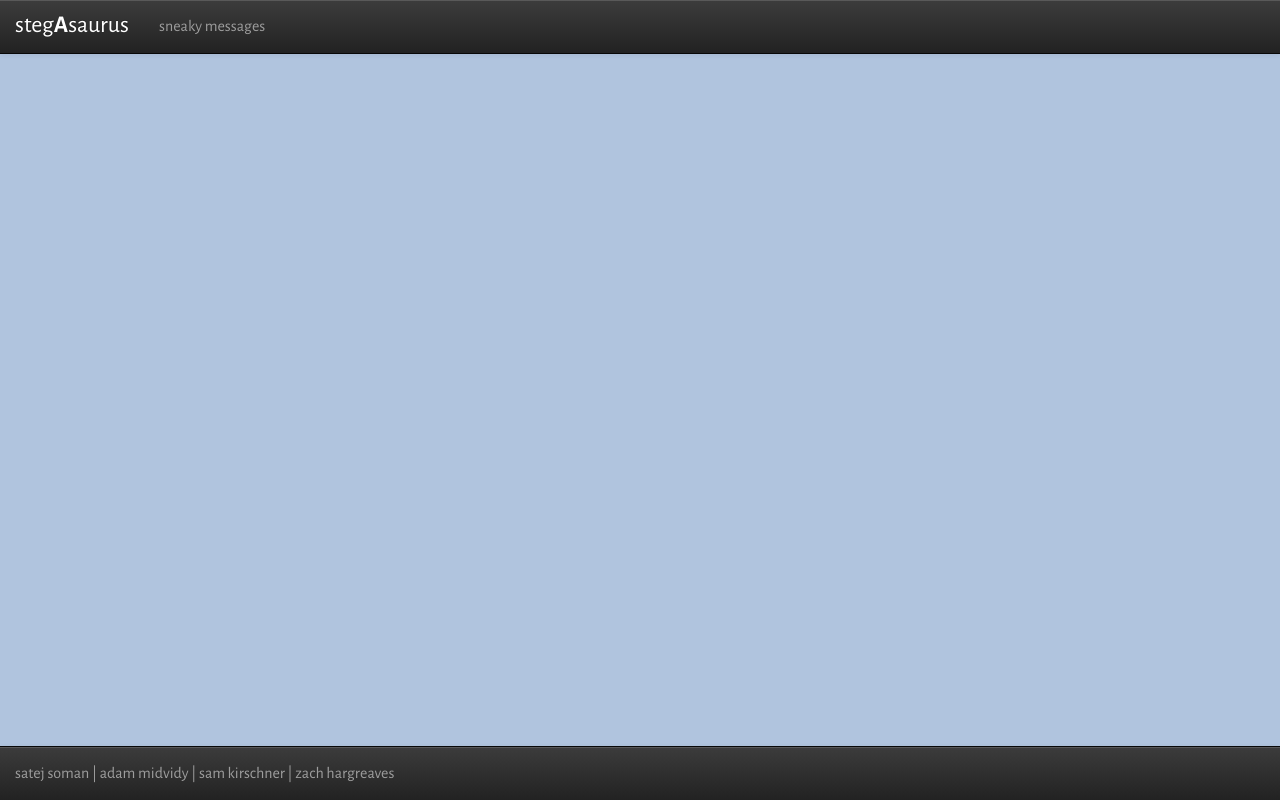
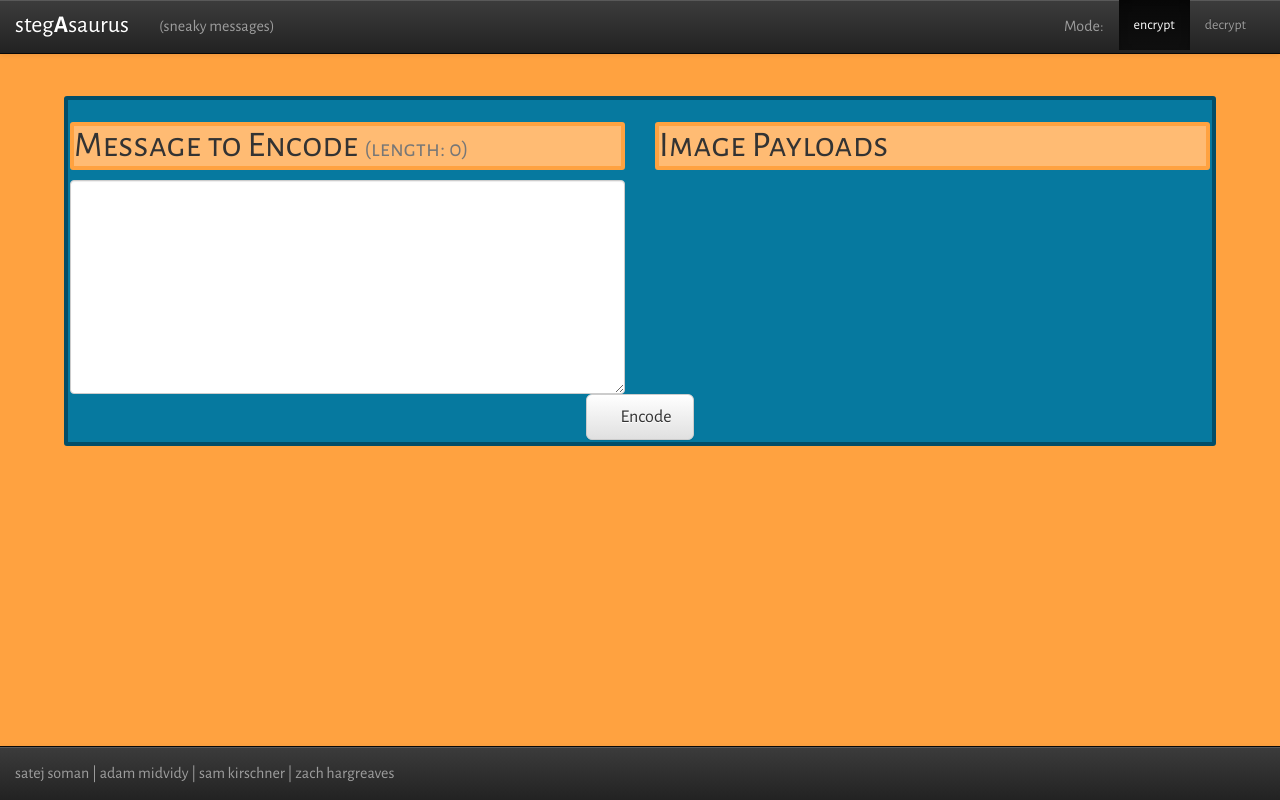
Before and after one commit to satej-soman/stegasaurus, a Flask app: page / in a window 1280 px wide. Run offline with Flask 2, Linux system fonts and the light colour scheme; some libraries are stand-ins or nearby versions.

Commit message:
things are starting to look pretty

```diff
--- a/app/static/steg.css
+++ b/app/static/steg.css
@@ -22,15 +22,50 @@
 	padding-right: 4px;
 }
 
-#map{
-	border: 2px solid black;
+#submit {
+	font-family: 'Alegreya Sans', sans-serif;
+	padding-right: 4px;
+	float: center;
+    margin-left: auto;
+    margin-right: auto;
+    width: 30%;
+}
+
+h1 {
+	font-family: 'Alegreya Sans SC', sans-serif;
+	background-color:#FFBB73;
+	border: 4px solid #FFA240;
+	border-radius: 3px;
+
+}
+/*#image-header, #text-header{
+	font-family: 'Alegreya Sans SC', sans-serif;
+	font-size: 36px;
+	text-align: center;
+    float: none;
+    margin-left: auto;
+    margin-right: auto;
+    padding: 2px;
+}*/
+
+#encrypt-panel, #decrypt-panel{
+	font-family: 'Alegreya Sans', sans-serif;
+    background-color:#06799F;
+	border: 4px solid #024E68;
+	border-radius: 3px;
 	margin: 10px;
-	margin-top: 48px;
+	margin-top: 96px;
 	float: none;
     margin-left: auto;
     margin-right: auto;
+    padding: 2px;
+    width: 90%;
 }
 
-body {background-color:#b0c4de;}
+#form-control {
+	margin-right: 4px;
+}
+
+body {background-color:#FFA240;}
 
 /*font-family: 'Alegreya Sans SC', sans-serif;*/
--- a/app/static/steg.js
+++ b/app/static/steg.js
@@ -0,0 +1,6 @@
+$(document).ready(function() {
+	$("#message").keydown( function(e){
+		$("#len").text("(length: " + $("#message").val().length + ")");
+		console.log("*");
+	});
+});
--- a/app/templates/index.html
+++ b/app/templates/index.html
@@ -15,11 +15,6 @@
 	<!-- Latest compiled and minified JavaScript -->
 	<script src="http://netdna.bootstrapcdn.com/bootstrap/3.0.3/js/bootstrap.min.js"></script>
 
-
-	<!-- LEAFLET -->
-	<link rel="stylesheet" href="http://cdn.leafletjs.com/leaflet-0.7.2/leaflet.css" />
-	<script src="http://cdn.leafletjs.com/leaflet-0.7.2/leaflet.js?2"></script>
-
 	<!-- FONTS -->
 	<link href='http://fonts.googleapis.com/css?family=Alegreya+Sans:400,300,700|Alegreya+Sans+SC:400,300,700' rel='stylesheet' type='text/css'>
 
@@ -32,11 +27,39 @@
 <nav class="navbar navbar-default navbar-fixed-top navbar-static-top navbar-inverse" role="navigation">
     <div class="navbar-header">
 	    <a class="navbar-brand" id="brand" href="#">steg<b>A</b>saurus</a>
-	    <p class="navbar-text">sneaky messages</p>
+	    <p class="navbar-text">(sneaky messages)</p>
     </div>
+    <ul class="nav navbar-nav navbar-right">
+    	<p class="navbar-text">Mode: </p>
+		<li class="active" id="encrypt-mode"><a href="#encrypt-panel" data-toggle="tab">encrypt</a></li>
+		<li id="decrypt-mode"><a href="#decrypt-panel" data-toggle="tab">decrypt</a></li>
+		<li><a href="#"></a></li>
+    </ul>
+
 </nav>
 
-<div id="main"></div>
+<div class="tab-content">
+	<div id="encrypt-panel" class="row tab-pane fade in active">
+		<div class="row">
+			<div id="text-wrapper" class="col-xs-6">
+			  <h1>Message to Encode <small id="len">(length: 0)</small></h1>
+			  <textarea id="message" class="form-control" rows="10"></textarea>
+			</div>
+			<div id="image-wrapper" class="col-xs-6">
+				<h1>Image Payloads</h1>
+			</div>
+	  	</div>
+		<div class="row">
+			<div class="col-xs-6 col-md-4"></div>
+			<div class="col-xs-6 col-md-4"><button id="submit" type="button" class="btn btn-default btn-lg btn-block">Encode</button></div>
+			<div class="col-xs-6 col-md-4"></div>
+		</div>
+	</div>
+
+	<div id="decrypt-panel" class="row tab-pane fade">
+		<h1>Image to Decode <small>(from Dropbox)</small></h1>
+	</div>
+</div>
 
 <nav id="credits" class="navbar navbar-default navbar-inverse navbar-fixed-bottom" role="navigation">
 <p class="navbar-text">satej soman | adam midvidy | sam kirschner | zach hargreaves </p>
```
Also changed, not shown: test_images/bird.jpg (added).
